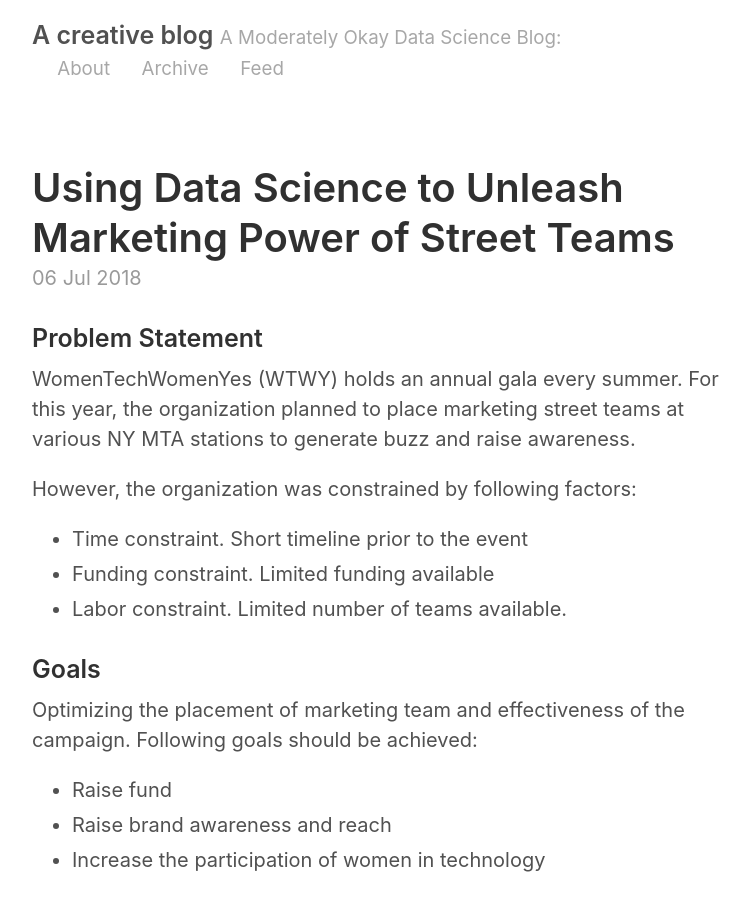
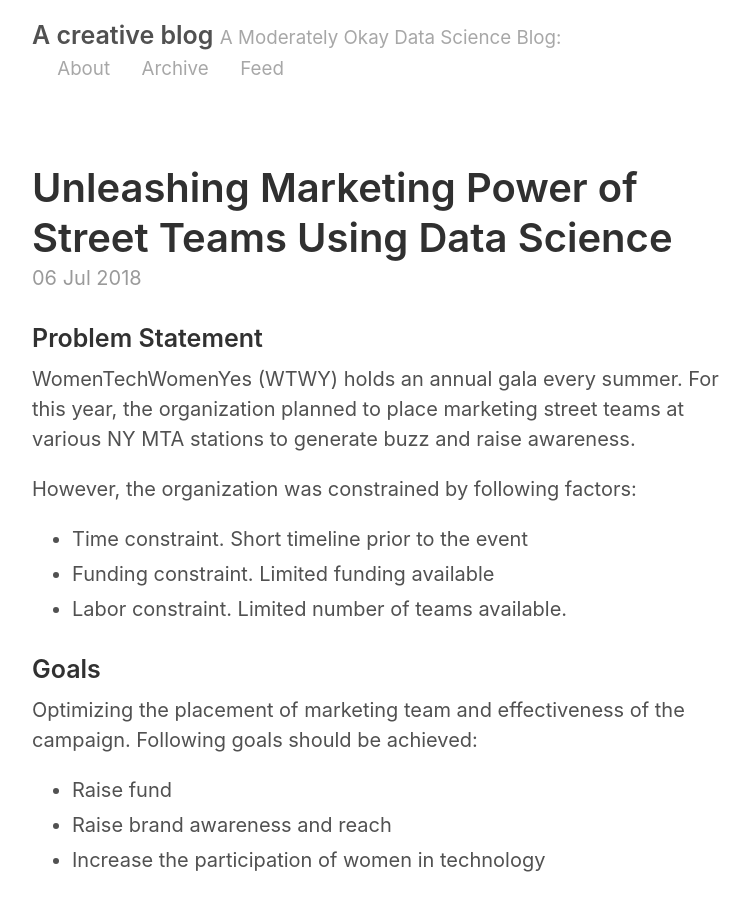
Before and after one commit to xzhou110/xzhou110.github.io, a Jekyll site: the page built from _posts/2018-07-06-project-benson.md, in a window 1280 px wide and 900 px high. Shown: the whole window, without its empty margins (258-1008 px from the left). Built offline with Jekyll 4.4.1, drawn with Linux system fonts in a browser that asks for light colours.

Commit message:
final touch

```diff
--- a/_posts/2018-07-06-project-benson.md
+++ b/_posts/2018-07-06-project-benson.md
@@ -1,6 +1,6 @@
 ---
 layout: post
-title: Using Data Science to Unleash Marketing Power of Street Teams
+title: Unleashing Marketing Power of Street Teams Using Data Science
 ---
 
 ### Problem Statement
```
